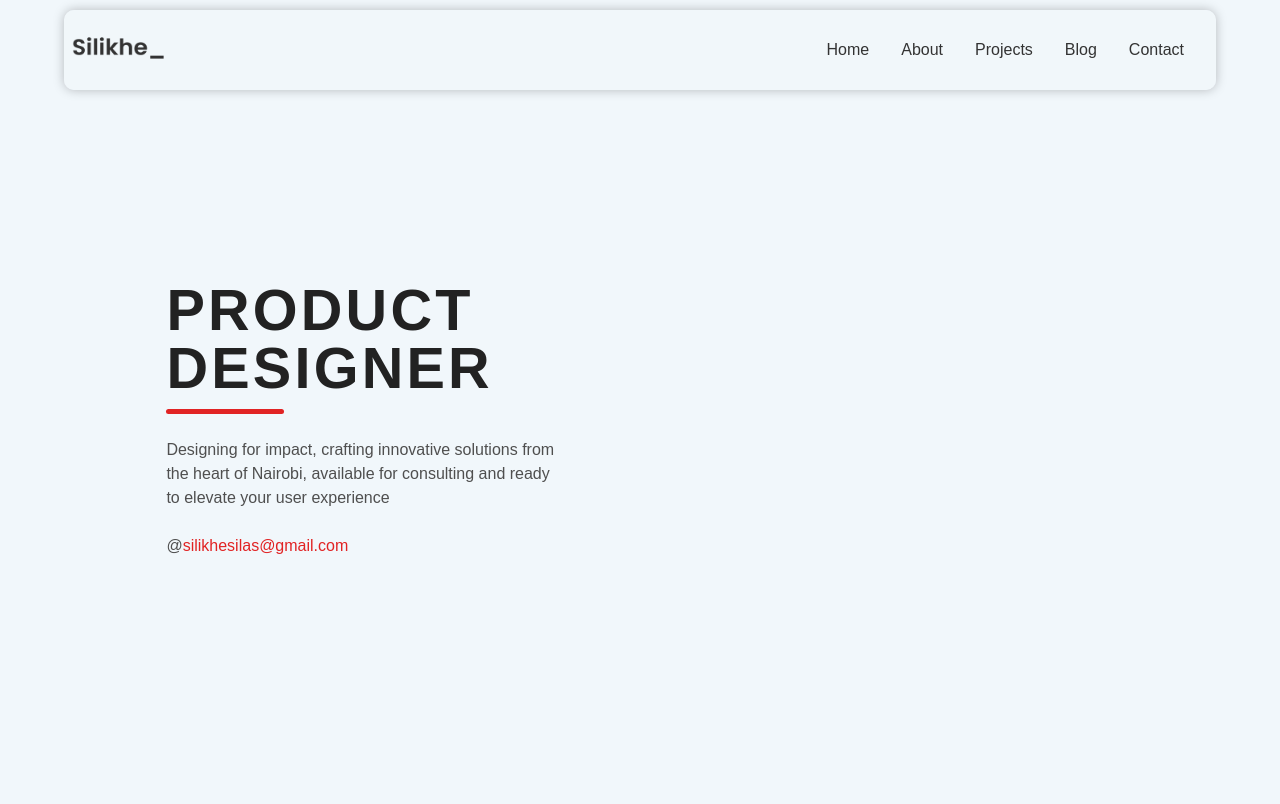
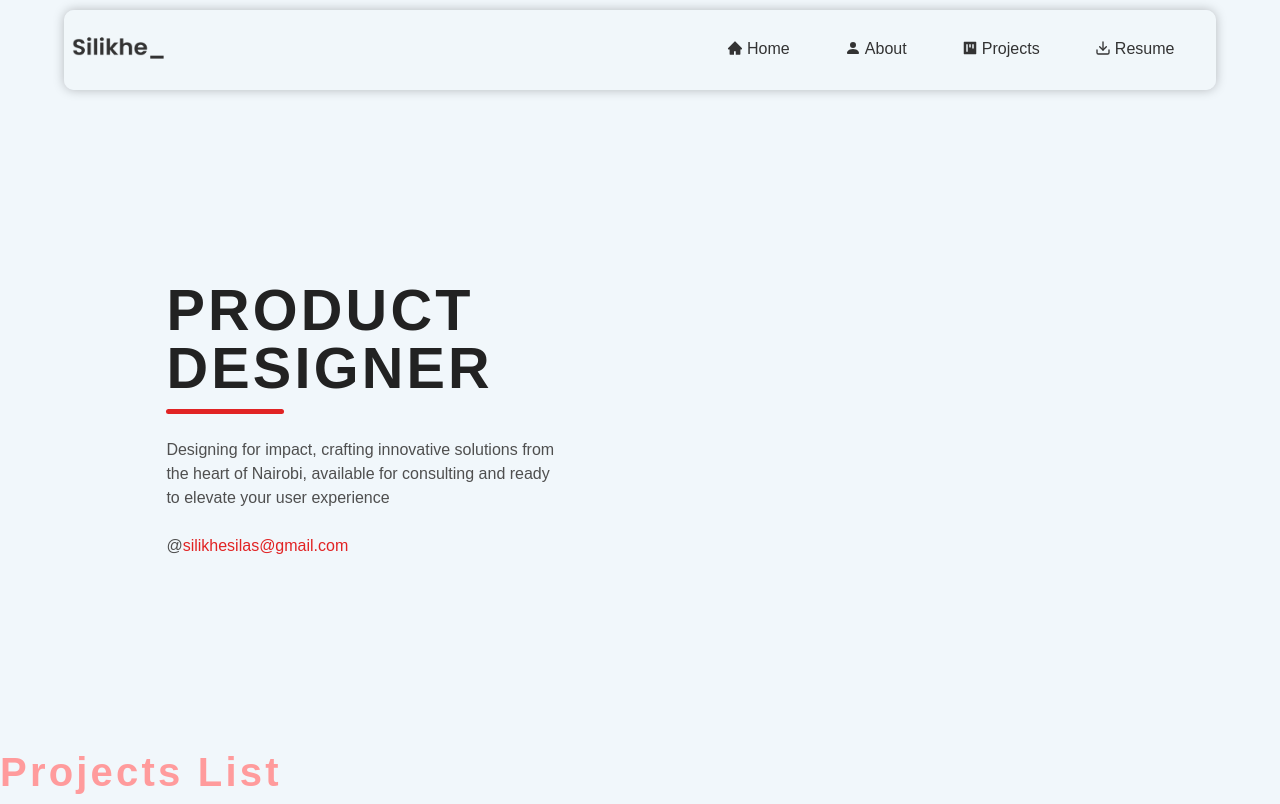
Before and after one commit to Silikhe/ux-portfolio, a Gatsby site: page / in a window 1280 px wide. Built offline with nearby package versions, Linux system fonts and the light colour scheme; Gatsby itself is replaced by a stand-in of ours.

Commit message:
add strapy

```diff
--- a/package.json
+++ b/package.json
@@ -28,7 +28,8 @@
     "react-dom": "^16.12.0",
     "react-helmet": "^6.0.0",
     "react-icons": "^3.10.0",
-    "react-markdown": "^4.3.1"
+    "react-markdown": "^4.3.1",
+    "react-scroll": "^1.8.9"
   },
   "devDependencies": {
     "prettier": "2.0.5"
--- a/src/constants/links.js
+++ b/src/constants/links.js
@@ -1,37 +1,65 @@
 import React from "react"
+import {
+  FaHome,
+  FaLinkedin,
+  FaDribbbleSquare,
+  FaBehanceSquare,
+  FaTwitterSquare,
+} from "react-icons/fa"
+import { AiFillHome, AiFillProject } from "react-icons/ai";
+import { BsFillPersonFill } from 'react-icons/bs';
+import { GrDocument } from "react-icons/gr";
+import { FiDownload } from 'react-icons/fi';
+
+
+
+
+
 import { Link } from "gatsby"
 const data = [
   {
     id: 1,
+    icon: <AiFillHome  className="social-icon"></AiFillHome>,
     text: "home",
     url: "/",
   },
   {
     id: 2,
+    icon: <BsFillPersonFill className="social-icon"></BsFillPersonFill>,
     text: "about",
     url: "/about/",
   },
   {
     id: 3,
+    icon: <AiFillProject className="social-icon"></AiFillProject>,
     text: "projects",
     url: "/projects/",
   },
+  // {
+  //   id: 4,
+  //   icon: <GrDocument className="social-icon"></GrDocument>,
+  //   text: "blog",
+  //   url: "/blog/",
+  // },
   {
     id: 4,
-    text: "blog",
+    icon: <FiDownload className="social-icon"></FiDownload>,
+    text: "Resume",
     url: "/blog/",
   },
-  {
-    id: 5,
-    text: "contact",
-    url: "/contact/",
-  },
+
+
 ]
 
 const tempLinks = data.map(link => {
   return (
-    <li key={link.id}>
-      <Link to={link.url}>{link.text}</Link>
+    <li className="p-li" key={link.id}>
+      <Link to={link.url}>
+        <div className="link-items">
+          <div style={{margin: "5px 4px"}}>{link.icon}</div>
+          <div>{link.text}</div>
+        </div>
+      </Link>
     </li>
   )
 })
--- a/src/css/main.css
+++ b/src/css/main.css
@@ -325,6 +325,22 @@
   outline: none;
 }
 
+.link-items {
+  display: flex;
+  align-items: center;
+  text-decoration: none;
+  /* color: black; */
+  padding: 0.3rem .6rem;
+  border-bottom: 2px solid transparent;
+  /* transition: b  order-bottom 0.2s ease-out; */
+}
+
+.link-items:hover {
+  border-bottom: 2px solid ;
+  transition: border-bottom 0.2s ease-out;
+
+}
+
 @media screen and (min-width: 768px) {
   .toggle-btn {
     display: none;
@@ -345,7 +361,7 @@
     color: #333333;
     font-weight: 400;
     /* letter-spacing: var(--spacing); */
-    /* transition: var(--transition); */
+    transition: var(--transition);
     /* padding: 0.5rem 0; */
     font-style: normal;
     font-weight: 400;
@@ -590,6 +606,8 @@
     line-height: 1;
   }
 }
+
+
 
 /*
 ===============
@@ -1238,3 +1256,7 @@
   height: 15rem;
   margin: 3rem 0;
 }
+
+
+
+/* Testing grounds */
--- a/src/pages/index.js
+++ b/src/pages/index.js
@@ -10,6 +10,7 @@
   return (
     <Layout>
       <Hero />
+      <Projects/>
     </Layout>
   )
 }
--- a/src/pages/projects.js
+++ b/src/pages/projects.js
@@ -5,7 +5,9 @@
 // ...GatsbyImageSharpFluid
 
 const ProjectsPage = () => {
-  return <h2>projects page</h2>
+  return <div>
+    Hello world
+  </div>
 }
 
 export default ProjectsPage
```
Also changed, not shown: 1 other file.
